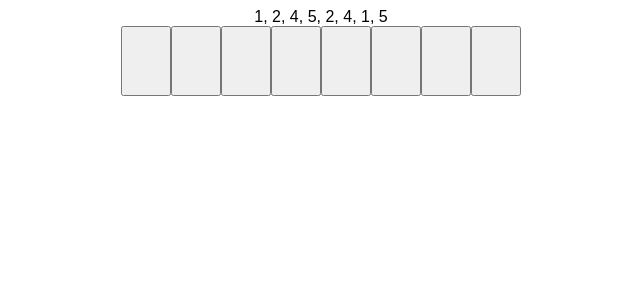
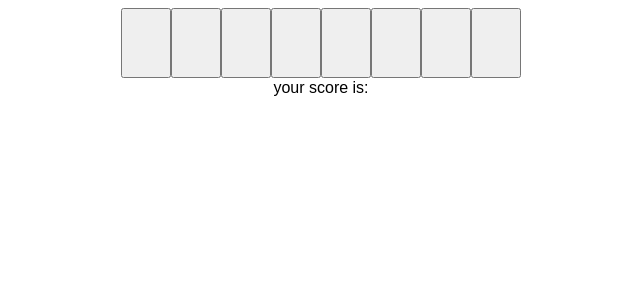
Before and after one commit to theboman/React-Memory-Card-Game, a React (Create React App) app: page / in a window 1280 px wide. Shown: the top 300 px of the page, without its empty margins (319-959 px from the left). Built offline with nearby package versions, Linux system fonts and the light colour scheme.

Commit message:
pretty much most functionality added most functionality

```diff
--- a/src/App.js
+++ b/src/App.js
@@ -6,6 +6,22 @@ export default function App() {
   const [position, setPosition] = useState([0, 0, 0, 0, 0, 0, 0, 0]);
   const [holderValue, setHolderValue] = useState(null); // temp value
   const [holderIndex, setHolderIndex] = useState(null); // temp index
+  const [win, setWin] = useState(false);
+  const defaultPosition = [0, 0, 0, 0, 0, 0, 0, 0];
+
+  useEffect(() => {
+    let numOfZeros = 0;
+    position.forEach((element) => {
+      if (element === 0) {
+        ++numOfZeros;
+      }
+    });
+    console.log("this is number of zeros: " + numOfZeros);
+    if (numOfZeros === 0) {
+      console.log("YOU WIN!!!!");
+      setWin(true);
+    }
+  });
 
   function cardClick(index) {
     console.log(
@@ -20,14 +36,14 @@ export default function App() {
       setHolderValue(cards[index]);
       setHolderIndex(index);
       // gives the value and index of selected 1st card.
-      const tempPosition = [...position]; //spread this poisitong becuse now its set to 1 visable.
+      let tempPosition = [...position]; //spread this poisitong becuse now its set to 1 visable.
       tempPosition[index] = 1;
       console.log(tempPosition);
       setPosition(tempPosition);
     } else if (holderValue === cards[index]) {
       // got a card already now checkin if match
       console.log("hello match!");
-      const tempPosition = [...position]; //spread this poisitong becuse now its set to a matching pair.
+      let tempPosition = [...position]; //spread this poisitong becuse now its set to a matching pair.
       tempPosition[index] = 1;
       setPosition(tempPosition);
       setHolderValue(null);
@@ -54,12 +70,20 @@ export default function App() {
     }
   }
 
+  function newGameHandler() {
+    console.log("hey you clicked!");
+    let tempPosition = [...position]; //spread this poisitong becuse now its set to a matching pair.
+    tempPosition = defaultPosition;
+    setPosition(tempPosition);
+    setWin(false);
+  }
+
   console.log("this is temp index:" + holderIndex);
   console.log("this is temp value:" + holderValue);
 
   return (
     <div className="App">
-      <div> 1, 2, 4, 5, 2, 4, 1, 5 </div>
+      <div className="container-cards">
         {cards &&
           cards.map((v, i) => {
             return (
@@ -74,5 +98,15 @@ export default function App() {
             );
           })}
       </div>
+      <div className="score">your score is:</div>
+      {win && (
+        <div>
+          you win!!!!
+          <div>
+            <button onClick={newGameHandler}>Play Again?</button>
+          </div>
+        </div>
+      )}
+    </div>
   );
 }
```
Also changed, not shown: 1 other file (tests, documents, lock files or other folders). Lines whose indentation alone changed are shown as unchanged.
